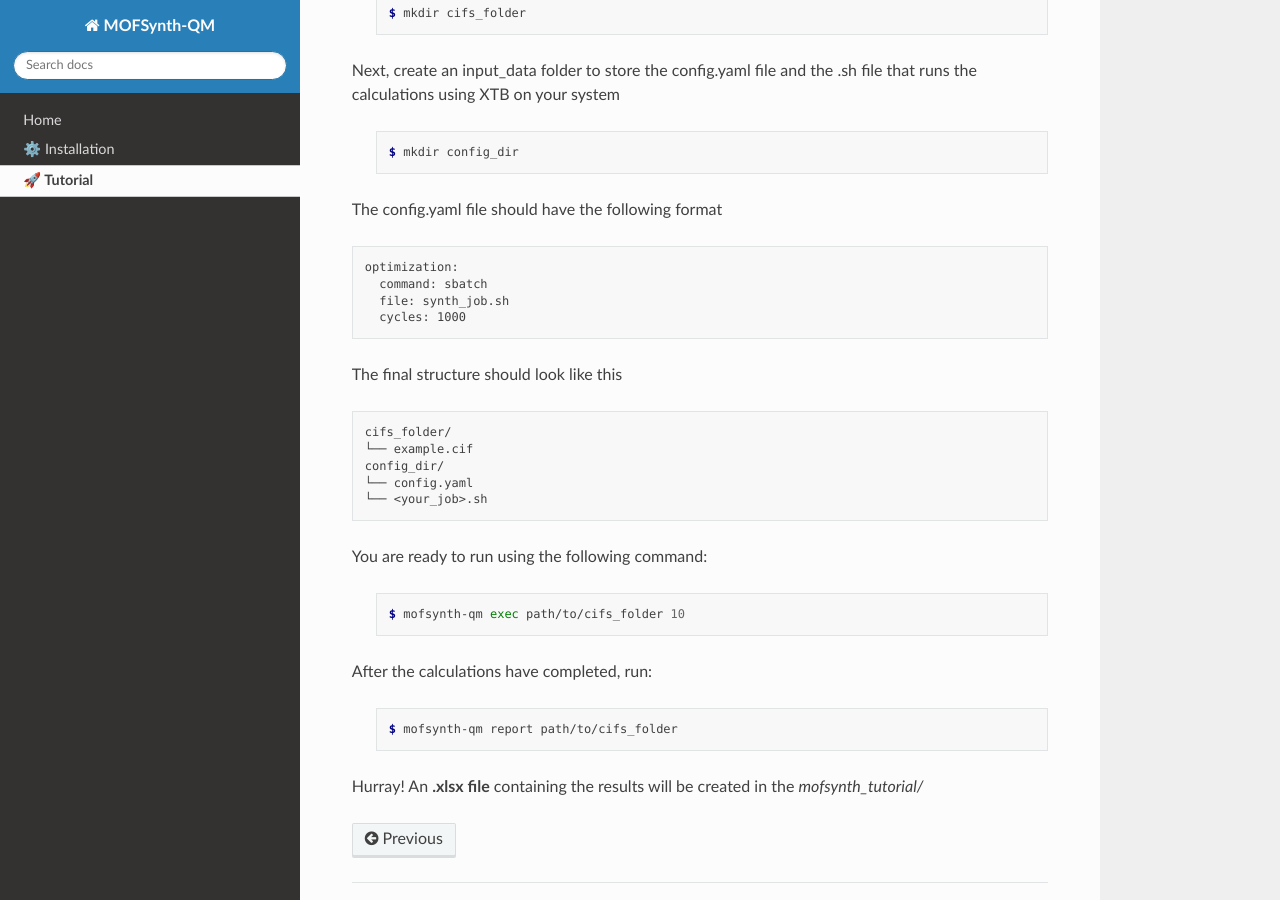
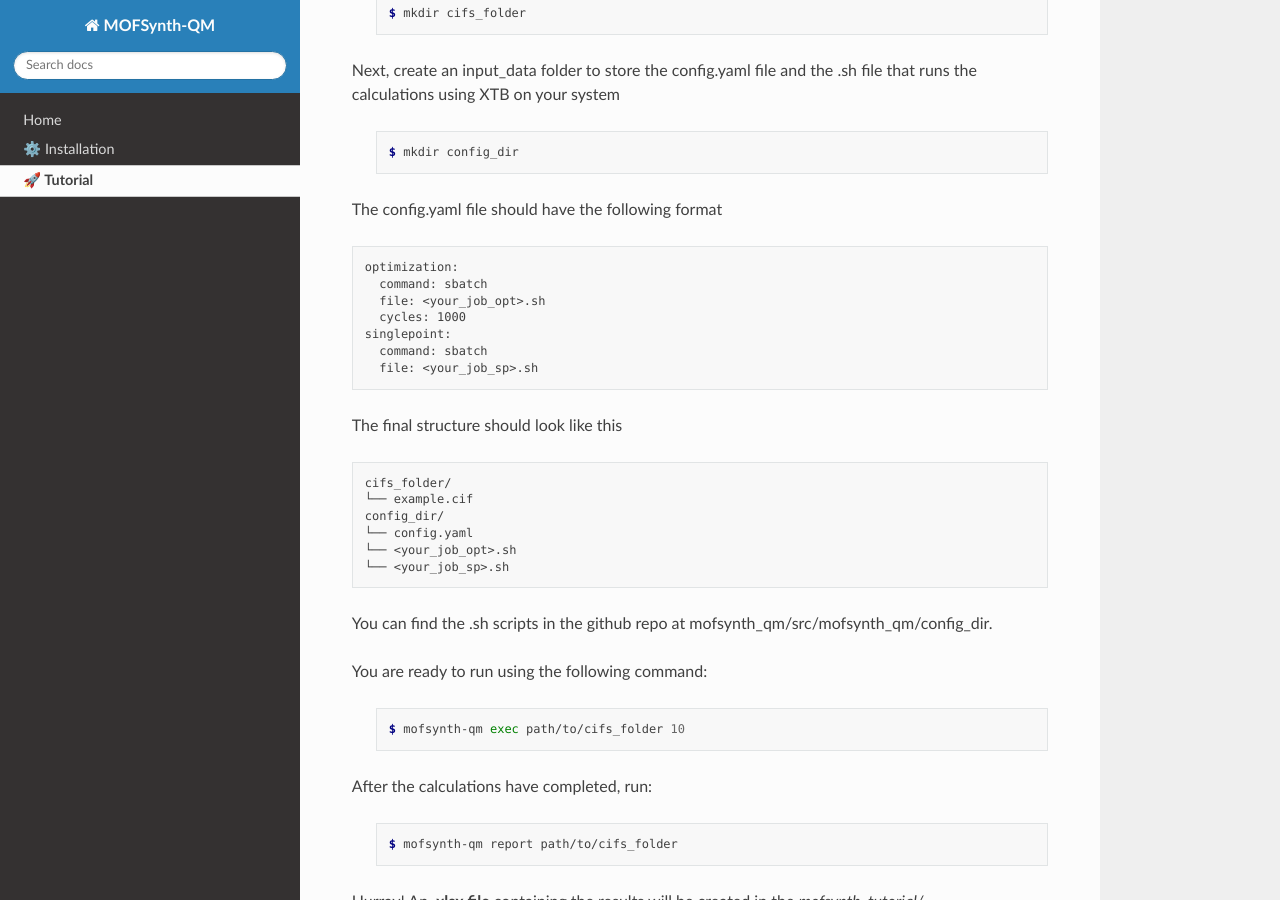
Before and after one commit to livaschar/mofsynth_qm, a Sphinx documentation site: the page built from docs/source/tutorial.rst, in a window 1280 px wide and 900 px high, scrolled down 469 px. Built offline with Sphinx 7.4.7 and the Read the Docs theme 3.1.0, drawn with Linux system fonts in a browser that asks for light colours; the version number is read from the project's files by our own code.

Commit message:
Update tutorial.rst

```diff
--- a/docs/source/tutorial.rst
+++ b/docs/source/tutorial.rst
@@ -34,8 +34,11 @@
 
     optimization:
       command: sbatch
-      file: synth_job.sh
+      file: <your_job_opt>.sh
       cycles: 1000
+    singlepoint:
+      command: sbatch
+      file: <your_job_sp>.sh
 
 The final structure should look like this
 
@@ -45,7 +48,10 @@
    └── example.cif
    config_dir/
    └── config.yaml
-   └── <your_job>.sh
+   └── <your_job_opt>.sh
+   └── <your_job_sp>.sh
+
+You can find the .sh scripts in the github repo at mofsynth_qm/src/mofsynth_qm/config_dir.
 
 You are ready to run using the following command:
 
```
